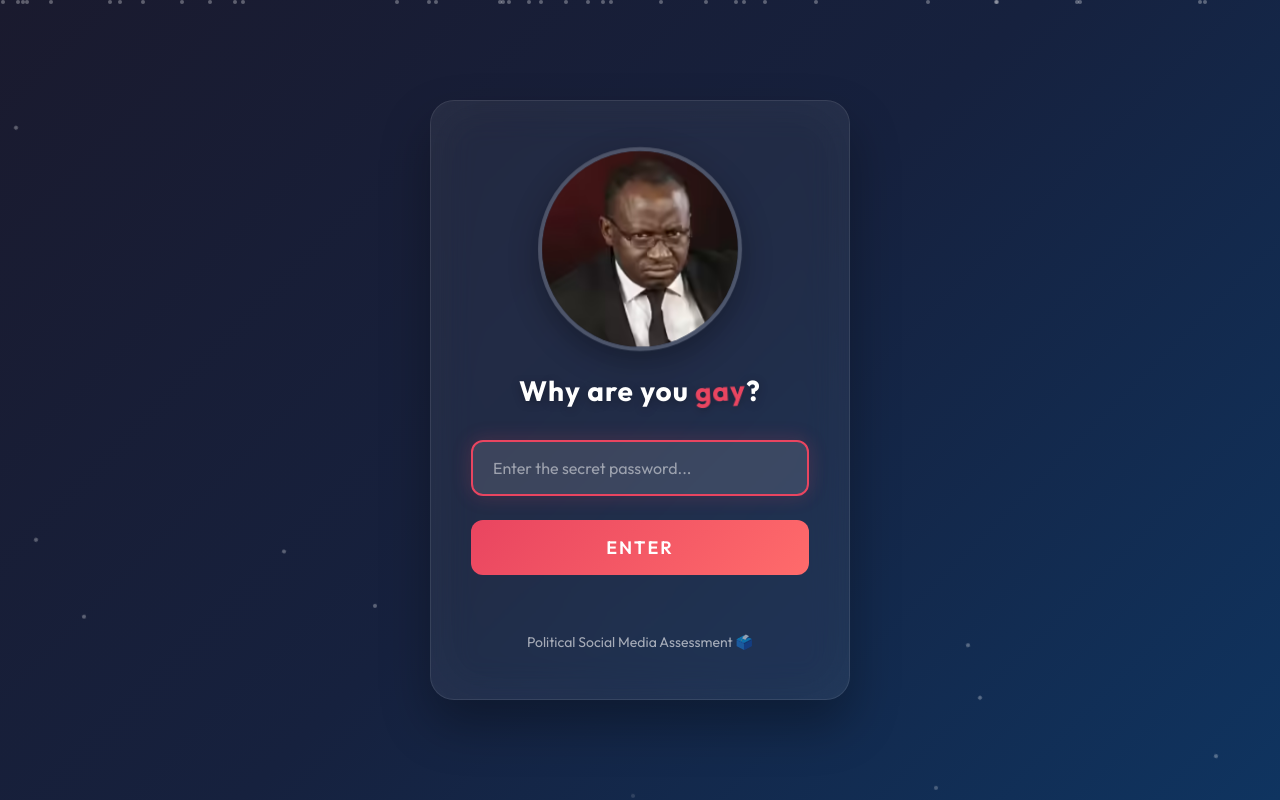
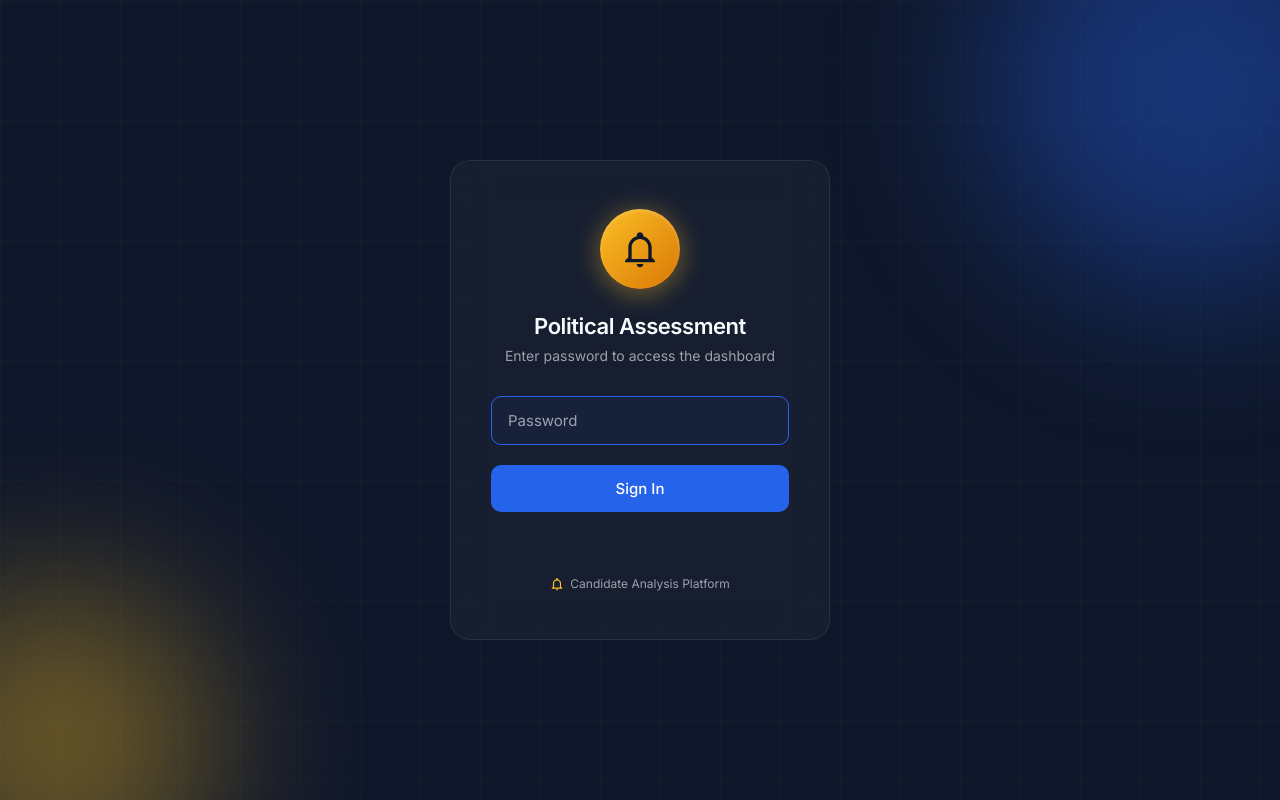
Before and after one commit to sudipbhatta12/political-app, a website: page public/login.html in a window 1280 px wide. Drawn offline with Linux system fonts and the light colour scheme.

Commit message:
Remove meme content and redesign login page with minimalistic RSP bell theme

```diff
--- a/public/login.html
+++ b/public/login.html
@@ -5,7 +5,8 @@
     <meta charset="UTF-8">
     <meta name="viewport" content="width=device-width, initial-scale=1.0">
     <title>Login - Political Assessment</title>
-    <link href="https://fonts.googleapis.com/css2?family=Outfit:wght@300;400;500;600;700&display=swap" rel="stylesheet">
+    <meta name="description" content="Political Social Media Assessment - Secure login portal for candidate analysis">
+    <link href="https://fonts.googleapis.com/css2?family=Inter:wght@300;400;500;600;700&display=swap" rel="stylesheet">
     <style>
         * {
             margin: 0;
@@ -13,81 +14,105 @@
             box-sizing: border-box;
         }
 
+        :root {
+            --primary: #2563eb;
+            --primary-light: #3b82f6;
+            --primary-dark: #1d4ed8;
+            --bg-dark: #0f172a;
+            --bg-card: rgba(255, 255, 255, 0.03);
+            --text-primary: #f8fafc;
+            --text-secondary: rgba(248, 250, 252, 0.6);
+            --border-color: rgba(255, 255, 255, 0.08);
+            --error: #ef4444;
+            --bell-gold: #fbbf24;
+            --bell-gold-dark: #d97706;
+        }
+
         body {
-            font-family: 'Outfit', sans-serif;
+            font-family: 'Inter', sans-serif;
             min-height: 100vh;
             display: flex;
             align-items: center;
             justify-content: center;
-            background: linear-gradient(135deg, #1a1a2e 0%, #16213e 50%, #0f3460 100%);
+            background: var(--bg-dark);
             overflow: hidden;
             position: relative;
         }
 
-        /* Animated background particles */
-        .particles {
+        /* Subtle grid background */
+        .grid-bg {
             position: fixed;
             top: 0;
             left: 0;
             width: 100%;
             height: 100%;
+            background-image:
+                linear-gradient(rgba(255, 255, 255, 0.02) 1px, transparent 1px),
+                linear-gradient(90deg, rgba(255, 255, 255, 0.02) 1px, transparent 1px);
+            background-size: 60px 60px;
             pointer-events: none;
-            overflow: hidden;
             z-index: 0;
         }
 
-        .particle {
-            position: absolute;
-            width: 4px;
-            height: 4px;
-            background: rgba(255, 255, 255, 0.3);
+        /* Gradient orbs */
+        .gradient-orb {
+            position: fixed;
             border-radius: 50%;
-            animation: float 15s infinite ease-in-out;
+            filter: blur(80px);
+            opacity: 0.4;
+            pointer-events: none;
+            z-index: 0;
         }
 
-        @keyframes float {
+        .orb-1 {
+            width: 400px;
+            height: 400px;
+            background: var(--primary);
+            top: -100px;
+            right: -100px;
+            animation: float-orb 20s infinite ease-in-out;
+        }
+
+        .orb-2 {
+            width: 300px;
+            height: 300px;
+            background: var(--bell-gold);
+            bottom: -100px;
+            left: -100px;
+            animation: float-orb 25s infinite ease-in-out reverse;
+        }
+
+        @keyframes float-orb {
 
             0%,
             100% {
-                transform: translateY(100vh) rotate(0deg);
-                opacity: 0;
+                transform: translate(0, 0) scale(1);
             }
 
-            10% {
-                opacity: 1;
-            }
-
-            90% {
-                opacity: 1;
-            }
-
-            100% {
-                transform: translateY(-100vh) rotate(720deg);
-                opacity: 0;
+            50% {
+                transform: translate(30px, -30px) scale(1.1);
             }
         }
 
         .login-container {
             position: relative;
             z-index: 1;
-            background: rgba(255, 255, 255, 0.05);
+            background: var(--bg-card);
             backdrop-filter: blur(20px);
-            border: 1px solid rgba(255, 255, 255, 0.1);
-            border-radius: 24px;
+            -webkit-backdrop-filter: blur(20px);
+            border: 1px solid var(--border-color);
+            border-radius: 20px;
             padding: 48px 40px;
-            max-width: 420px;
+            max-width: 380px;
             width: 90%;
             text-align: center;
-            box-shadow:
-                0 25px 50px rgba(0, 0, 0, 0.3),
-                inset 0 0 60px rgba(255, 255, 255, 0.03);
-            animation: slideUp 0.6s ease-out;
+            animation: fadeIn 0.5s ease-out;
         }
 
-        @keyframes slideUp {
+        @keyframes fadeIn {
             from {
                 opacity: 0;
-                transform: translateY(30px);
+                transform: translateY(20px);
             }
 
             to {
@@ -96,188 +121,206 @@
             }
         }
 
-        .meme-image {
-            width: 200px;
-            height: 200px;
+        /* Bell Icon - RSP Style */
+        .bell-container {
+            width: 80px;
+            height: 80px;
+            margin: 0 auto 24px;
+            background: linear-gradient(135deg, var(--bell-gold), var(--bell-gold-dark));
             border-radius: 50%;
-            object-fit: cover;
-            margin-bottom: 20px;
-            border: 4px solid rgba(255, 255, 255, 0.2);
-            box-shadow: 0 10px 30px rgba(0, 0, 0, 0.3);
-            animation: pulse 2s infinite ease-in-out;
+            display: flex;
+            align-items: center;
+            justify-content: center;
+            position: relative;
+            box-shadow:
+                0 4px 20px rgba(251, 191, 36, 0.3),
+                inset 0 2px 4px rgba(255, 255, 255, 0.2);
+            animation: gentle-pulse 3s infinite ease-in-out;
         }
 
-        @keyframes pulse {
+        @keyframes gentle-pulse {
 
             0%,
             100% {
-                transform: scale(1);
+                box-shadow:
+                    0 4px 20px rgba(251, 191, 36, 0.3),
+                    inset 0 2px 4px rgba(255, 255, 255, 0.2);
             }
 
             50% {
-                transform: scale(1.02);
+                box-shadow:
+                    0 4px 30px rgba(251, 191, 36, 0.5),
+                    inset 0 2px 4px rgba(255, 255, 255, 0.2);
             }
         }
 
-        .meme-text {
-            font-size: 28px;
-            font-weight: 700;
-            color: #fff;
-            margin-bottom: 32px;
-            text-shadow: 0 2px 10px rgba(0, 0, 0, 0.3);
-            letter-spacing: 1px;
+        .bell-icon {
+            width: 40px;
+            height: 40px;
+            fill: var(--bg-dark);
         }
 
-        .meme-text span {
-            color: #e94560;
-            display: inline-block;
-            animation: shake 0.5s infinite;
+        /* Bell ring animation on hover */
+        .bell-container:hover .bell-icon {
+            animation: ring 0.5s ease-in-out;
         }
 
-        @keyframes shake {
+        @keyframes ring {
 
             0%,
             100% {
-                transform: rotate(-3deg);
+                transform: rotate(0);
             }
 
-            50% {
-                transform: rotate(3deg);
+            20% {
+                transform: rotate(15deg);
             }
+
+            40% {
+                transform: rotate(-15deg);
+            }
+
+            60% {
+                transform: rotate(10deg);
+            }
+
+            80% {
+                transform: rotate(-10deg);
+            }
+        }
+
+        .page-title {
+            font-size: 22px;
+            font-weight: 600;
+            color: var(--text-primary);
+            margin-bottom: 8px;
+            letter-spacing: -0.02em;
+        }
+
+        .page-subtitle {
+            color: var(--text-secondary);
+            font-size: 14px;
+            margin-bottom: 32px;
+            font-weight: 400;
         }
 
         .input-group {
             position: relative;
-            margin-bottom: 24px;
+            margin-bottom: 20px;
         }
 
         .input-group input {
             width: 100%;
-            padding: 16px 20px;
-            font-size: 16px;
-            font-family: 'Outfit', sans-serif;
-            background: rgba(255, 255, 255, 0.08);
-            border: 2px solid rgba(255, 255, 255, 0.1);
-            border-radius: 12px;
-            color: #fff;
+            padding: 14px 16px;
+            font-size: 15px;
+            font-family: 'Inter', sans-serif;
+            background: rgba(255, 255, 255, 0.04);
+            border: 1px solid var(--border-color);
+            border-radius: 10px;
+            color: var(--text-primary);
             outline: none;
-            transition: all 0.3s ease;
+            transition: all 0.2s ease;
         }
 
         .input-group input::placeholder {
-            color: rgba(255, 255, 255, 0.5);
+            color: var(--text-secondary);
         }
 
         .input-group input:focus {
-            border-color: #e94560;
-            background: rgba(255, 255, 255, 0.12);
-            box-shadow: 0 0 20px rgba(233, 69, 96, 0.2);
+            border-color: var(--primary);
+            background: rgba(37, 99, 235, 0.05);
         }
 
         .login-btn {
             width: 100%;
-            padding: 16px;
-            font-size: 18px;
-            font-weight: 600;
-            font-family: 'Outfit', sans-serif;
-            background: linear-gradient(135deg, #e94560 0%, #ff6b6b 100%);
+            padding: 14px;
+            font-size: 15px;
+            font-weight: 500;
+            font-family: 'Inter', sans-serif;
+            background: var(--primary);
             border: none;
-            border-radius: 12px;
+            border-radius: 10px;
             color: #fff;
             cursor: pointer;
-            transition: all 0.3s ease;
-            text-transform: uppercase;
-            letter-spacing: 2px;
+            transition: all 0.2s ease;
         }
 
         .login-btn:hover {
-            transform: translateY(-2px);
-            box-shadow: 0 10px 30px rgba(233, 69, 96, 0.4);
+            background: var(--primary-light);
+            transform: translateY(-1px);
         }
 
         .login-btn:active {
             transform: translateY(0);
+            background: var(--primary-dark);
         }
 
         .error-message {
-            color: #ff6b6b;
+            color: var(--error);
             margin-top: 16px;
-            font-size: 14px;
+            font-size: 13px;
             opacity: 0;
-            transition: opacity 0.3s ease;
+            transition: opacity 0.2s ease;
         }
 
         .error-message.show {
             opacity: 1;
-            animation: shake-error 0.5s ease;
         }
 
-        @keyframes shake-error {
-
-            0%,
-            100% {
-                transform: translateX(0);
-            }
-
-            25% {
-                transform: translateX(-10px);
-            }
-
-            50% {
-                transform: translateX(10px);
-            }
-
-            75% {
-                transform: translateX(-10px);
-            }
+        .footer-text {
+            color: var(--text-secondary);
+            font-size: 12px;
+            margin-top: 32px;
+            display: flex;
+            align-items: center;
+            justify-content: center;
+            gap: 6px;
         }
 
-        .subtitle {
-            color: rgba(255, 255, 255, 0.6);
-            font-size: 14px;
-            margin-top: 24px;
-        }
-
-        .subtitle a {
-            color: #e94560;
-            text-decoration: none;
+        .footer-text svg {
+            width: 14px;
+            height: 14px;
+            fill: var(--bell-gold);
         }
     </style>
 </head>
 
 <body>
-    <div class="particles" id="particles"></div>
+    <div class="grid-bg"></div>
+    <div class="gradient-orb orb-1"></div>
+    <div class="gradient-orb orb-2"></div>
 
     <div class="login-container">
-        <img src="meme.avif" alt="Why are you gay?" class="meme-image"
-            onerror="this.src='https://i.imgur.com/JxqRxGo.jpg'">
-        <h1 class="meme-text">Why are you <span>gay</span>?</h1>
+        <!-- Bell Icon (RSP Style) -->
+        <div class="bell-container">
+            <svg class="bell-icon" viewBox="0 0 24 24" xmlns="http://www.w3.org/2000/svg">
+                <path
+                    d="M12 2C10.9 2 10 2.9 10 4V4.29C7.12 5.14 5 7.82 5 11V17L3 19V20H21V19L19 17V11C19 7.82 16.88 5.14 14 4.29V4C14 2.9 13.1 2 12 2ZM12 6C14.76 6 17 8.24 17 11V18H7V11C7 8.24 9.24 6 12 6ZM10 21C10 22.1 10.9 23 12 23C13.1 23 14 22.1 14 21H10Z" />
+            </svg>
+        </div>
+
+        <h1 class="page-title">Political Assessment</h1>
+        <p class="page-subtitle">Enter password to access the dashboard</p>
 
         <form id="loginForm">
             <div class="input-group">
-                <input type="password" id="password" placeholder="Enter the secret password..." autocomplete="off"
-                    autofocus>
+                <input type="password" id="password" placeholder="Password" autocomplete="off" autofocus>
             </div>
-            <button type="submit" class="login-btn">Enter</button>
+            <button type="submit" class="login-btn">Sign In</button>
         </form>
 
-        <p class="error-message" id="errorMessage">Wrong password! Try again 😤</p>
+        <p class="error-message" id="errorMessage">Invalid password. Please try again.</p>
 
-        <p class="subtitle">Political Social Media Assessment 🗳️</p>
+        <p class="footer-text">
+            <svg viewBox="0 0 24 24" xmlns="http://www.w3.org/2000/svg">
+                <path
+                    d="M12 2C10.9 2 10 2.9 10 4V4.29C7.12 5.14 5 7.82 5 11V17L3 19V20H21V19L19 17V11C19 7.82 16.88 5.14 14 4.29V4C14 2.9 13.1 2 12 2ZM12 6C14.76 6 17 8.24 17 11V18H7V11C7 8.24 9.24 6 12 6ZM10 21C10 22.1 10.9 23 12 23C13.1 23 14 22.1 14 21H10Z" />
+            </svg>
+            Candidate Analysis Platform
+        </p>
     </div>
 
     <script>
-        // Create floating particles
-        const particlesContainer = document.getElementById('particles');
-        for (let i = 0; i < 50; i++) {
-            const particle = document.createElement('div');
-            particle.className = 'particle';
-            particle.style.left = Math.random() * 100 + '%';
-            particle.style.animationDelay = Math.random() * 15 + 's';
-            particle.style.animationDuration = (10 + Math.random() * 10) + 's';
-            particlesContainer.appendChild(particle);
-        }
-
         // Handle login
         document.getElementById('loginForm').addEventListener('submit', async (e) => {
             e.preventDefault();
@@ -295,9 +338,7 @@
                 const data = await response.json();
 
                 if (data.success) {
-                    // Store auth token
                     localStorage.setItem('authToken', data.token);
-                    // Redirect to main app
                     window.location.href = '/app';
                 } else {
                     errorMessage.classList.add('show');
@@ -305,7 +346,7 @@
                     setTimeout(() => errorMessage.classList.remove('show'), 3000);
                 }
             } catch (error) {
-                errorMessage.textContent = 'Connection error! 😵';
+                errorMessage.textContent = 'Connection error. Please try again.';
                 errorMessage.classList.add('show');
                 setTimeout(() => errorMessage.classList.remove('show'), 3000);
             }
```
Also changed, not shown: public/meme.avif (deleted), why-are-you-gay-viral-meme-sensation-simon-kaggwa-njala-reacts-to-being-called-the-piers-morgan-of-uganda.avif (deleted).
